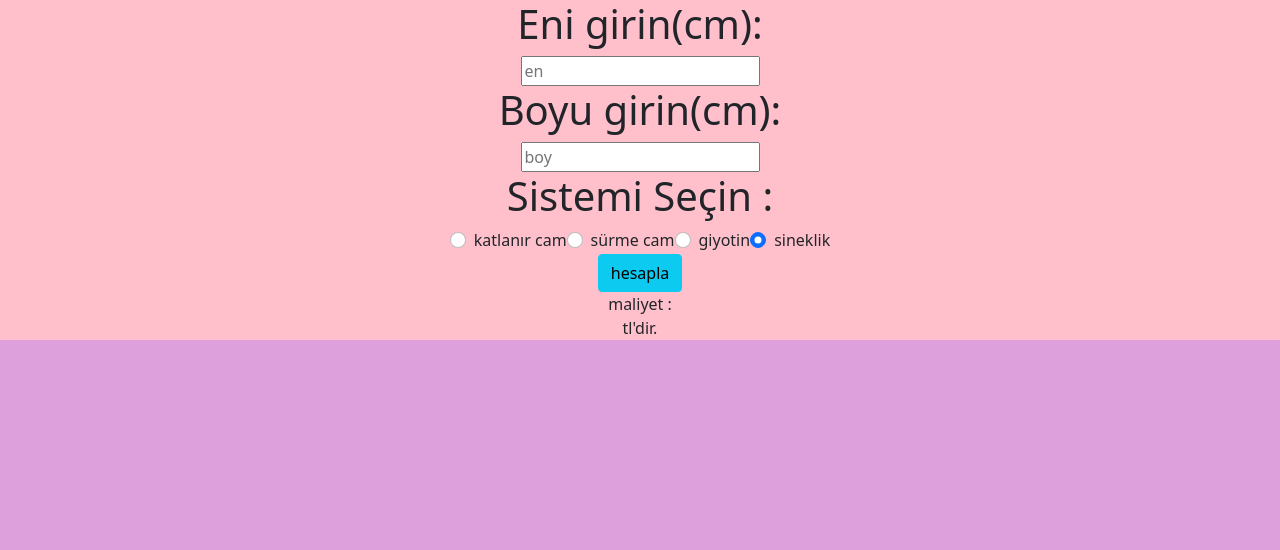
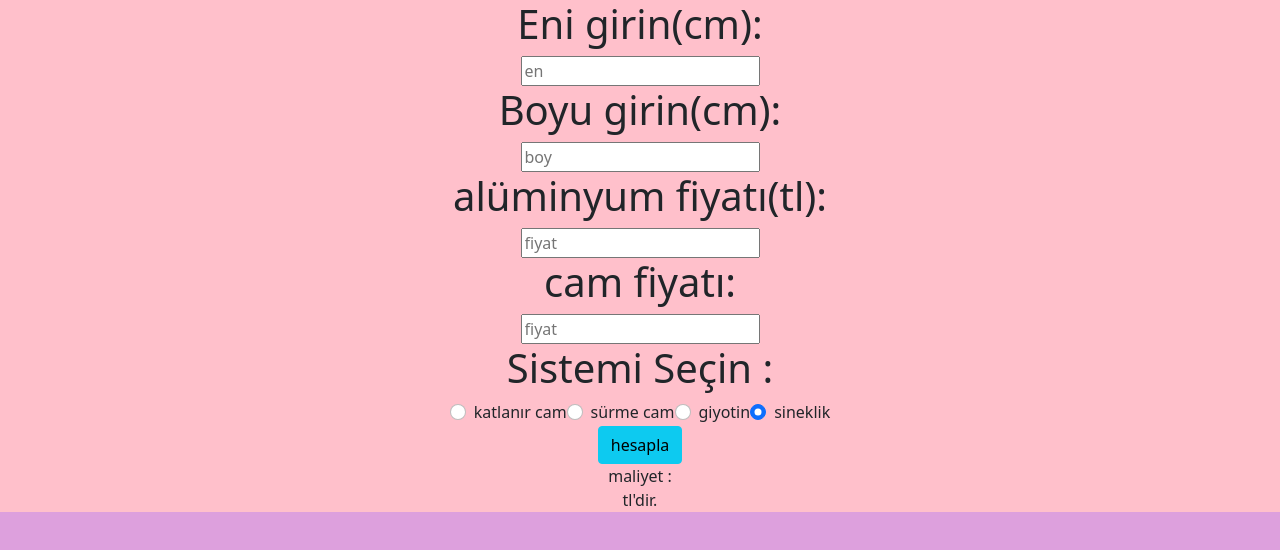
Before and after one commit to RIDVANSIT/maliyet, a plain HTML site: page index.html in a window 1280 px wide. Drawn offline with nearby package versions, Linux system fonts and the light colour scheme.

Commit message:
Update index.html

```diff
--- a/index.html
+++ b/index.html
@@ -14,6 +14,10 @@
         <input type="text" id="en" placeholder="en">
         <h1>Boyu girin(cm):</h1>
         <input type="text" id="boy" placeholder="boy">
+        <h1>alüminyum fiyatı(tl):</h1>
+        <input type="text" id="almf" placeholder="fiyat">
+        <h1>cam fiyatı:</h1>
+        <input type="text" id="camf" placeholder="fiyat">
         <h1>Sistemi Seçin :</h1>
         <div class="secenekler">
             <div class="form-check">
```
